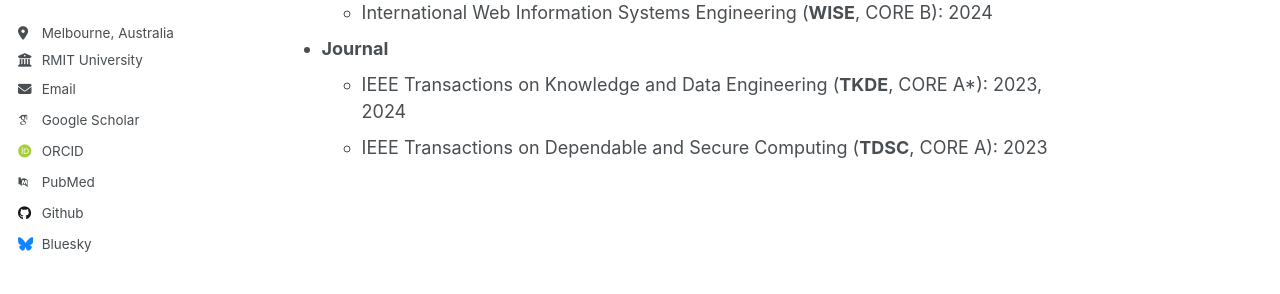
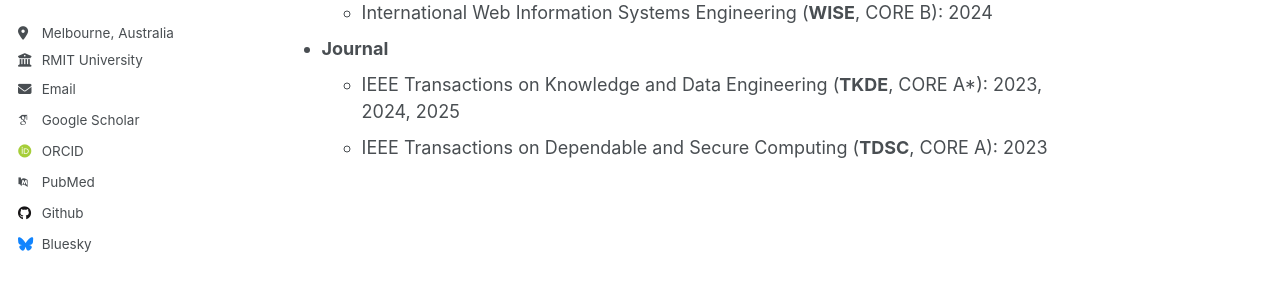
Before and after one commit to Wangxinqian/Academic, a Jekyll site: the page built from _pages/about.md, in a window 1280 px wide and 900 px high, scrolled down 1719 px. Shown: the part 340-634 px from the top of the window. Built offline with Jekyll 4.4.1, drawn with Linux system fonts in a browser that asks for light colours; some web fonts are replaced.

Commit message:
Update about.md

```diff
--- a/_pages/about.md
+++ b/_pages/about.md
@@ -58,5 +58,5 @@ Reviewer
   - International Conference on Distributed Computing Systems (**ICDCS**, CORE A): 2024
   - International Web Information Systems Engineering (**WISE**, CORE B): 2024
 - **Journal**
-  - IEEE Transactions on Knowledge and Data Engineering (**TKDE**, CORE A*): 2023, 2024
+  - IEEE Transactions on Knowledge and Data Engineering (**TKDE**, CORE A*): 2023, 2024, 2025
   - IEEE Transactions on Dependable and Secure Computing (**TDSC**, CORE A): 2023
```
